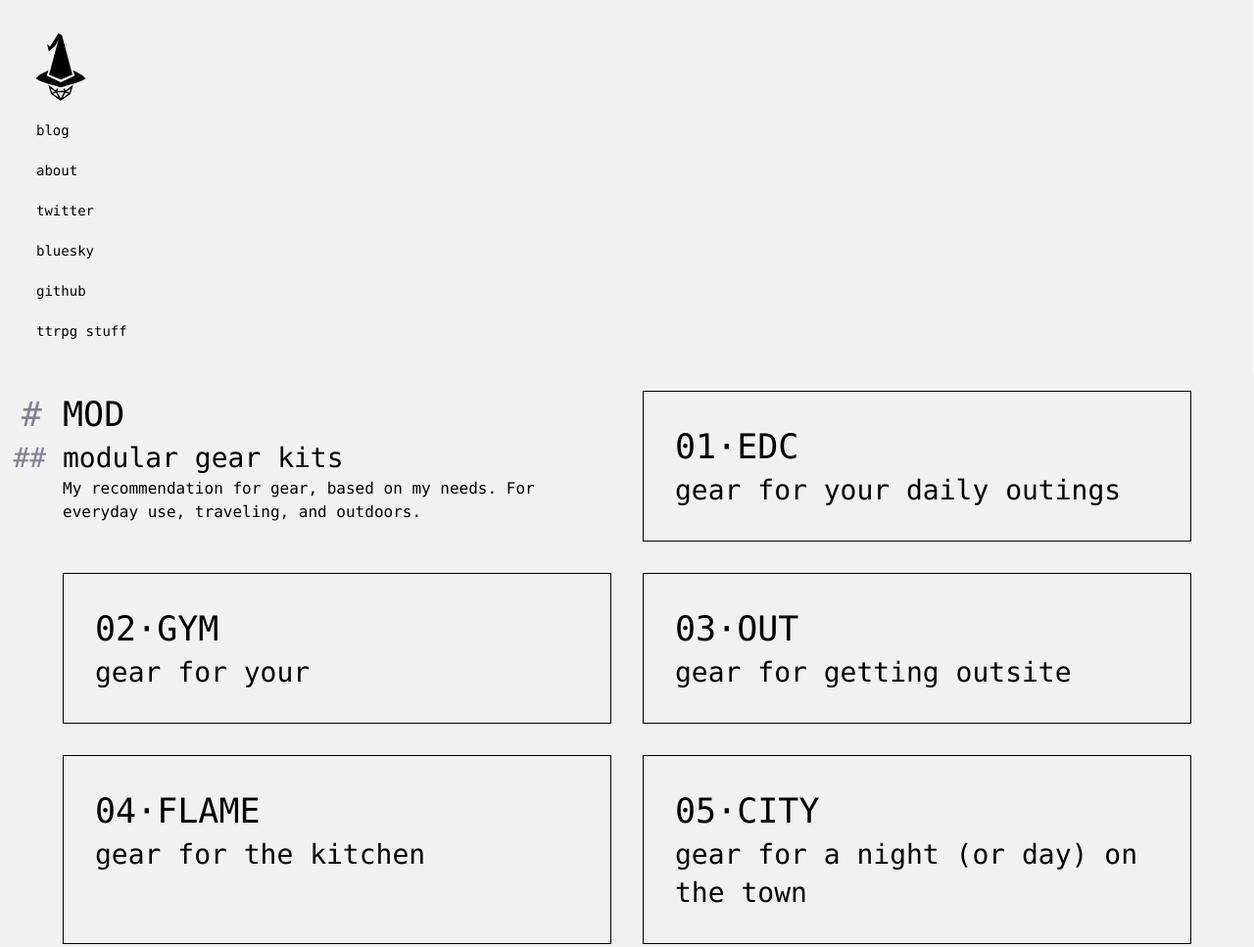
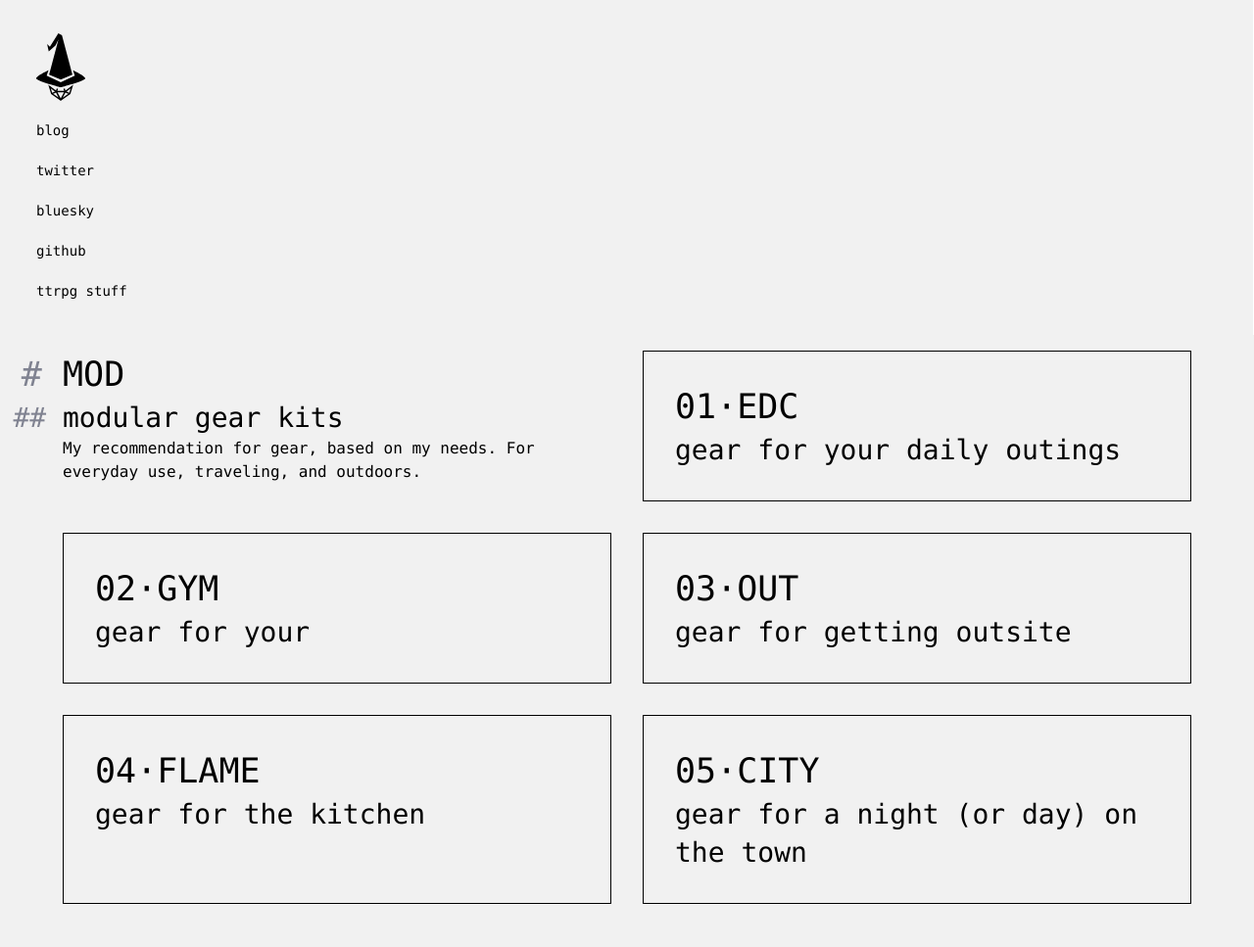
Before and after one commit to wuz/wuz.sh-2023, an Astro site: page /mod in a window 1280 px wide. Shown: the whole page at 98% size. After the commit the page ends 939 px from the top, so only its background shows below. Built offline with nearby package versions, Linux system fonts and the light colour scheme; Astro itself is replaced by a stand-in of ours.

Commit message:
Remove about for now

```diff
--- a/src/components/Header.astro
+++ b/src/components/Header.astro
@@ -11,7 +11,6 @@ import logo from "../assets/logo.svg";
       <img src={logo.src} class="logo" height="50px" width="50px" alt="" />
     </HeaderLink>
     <HeaderLink href="/blog">Blog</HeaderLink>
-    <HeaderLink href="/about">About</HeaderLink>
     <HeaderLink href="https://twitter.com/CaffinatedLich" target="_blank">
       Twitter
     </HeaderLink>
```
